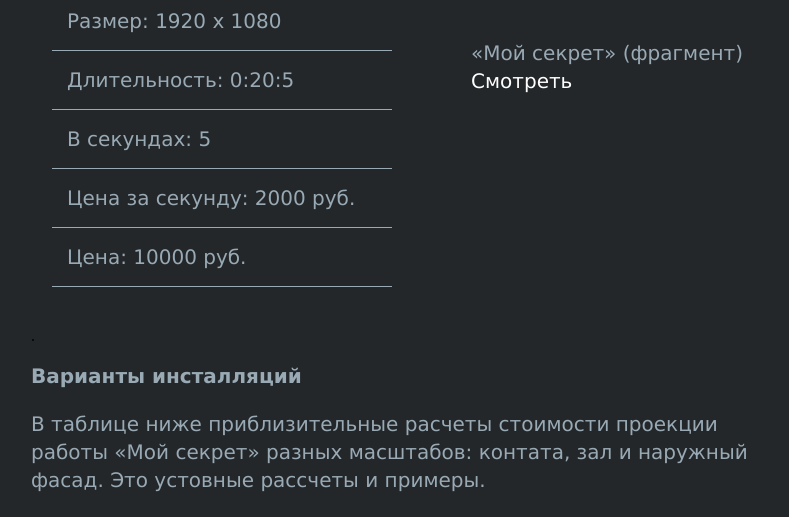
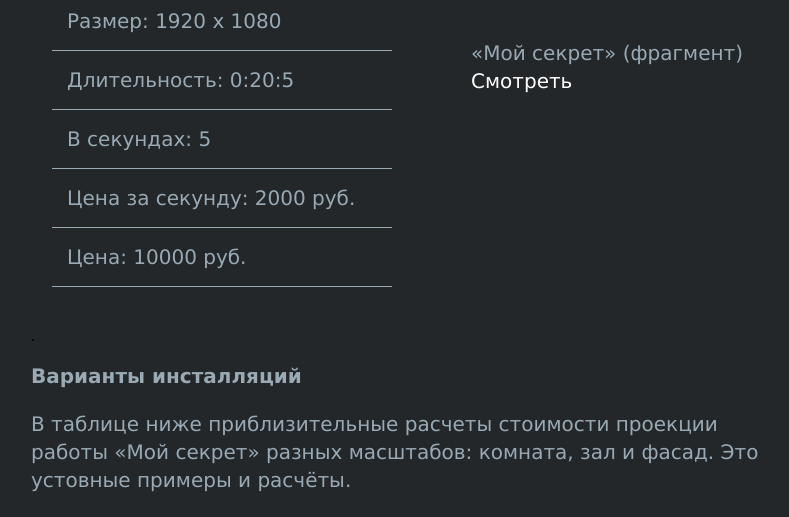
Before and after one commit to indexmod/my-works, a Jekyll site: the page built from my-secret.md, in a window 1280 px wide, cut to the strip 245-762 px from the top of the page. Shown: the whole strip, without its empty margins (229-1018 px from the left). Built offline with Jekyll 4.4.1, drawn with Linux system fonts in a browser that asks for light colours.

Commit message:
Фасад

```diff
--- a/_includes/top.html
+++ b/_includes/top.html
@@ -22,7 +22,7 @@
   <h2>Варианты инсталляций</h2>
 
 
-  <p>В таблице ниже приблизительные расчеты стоимости проекции работы «{{ page.title }}» разных масштабов: контата, зал и наружный фасад. Это устовные рассчеты и примеры.</p>
+  <p>В таблице ниже приблизительные расчеты стоимости проекции работы «{{ page.title }}» разных масштабов: комната, зал и фасад. Это устовные примеры и расчёты.</p>
   <br>
   <br>
   <br>
```
Also changed, not shown: 1 other file.
